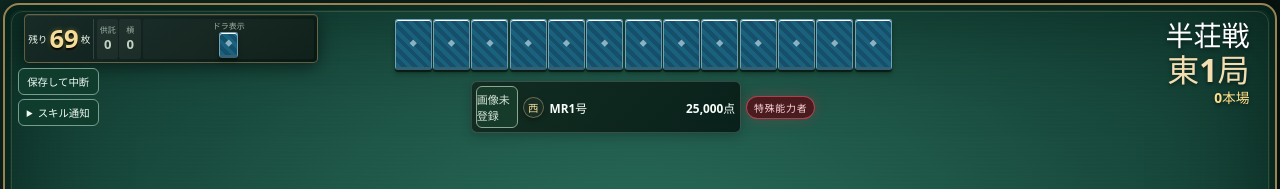
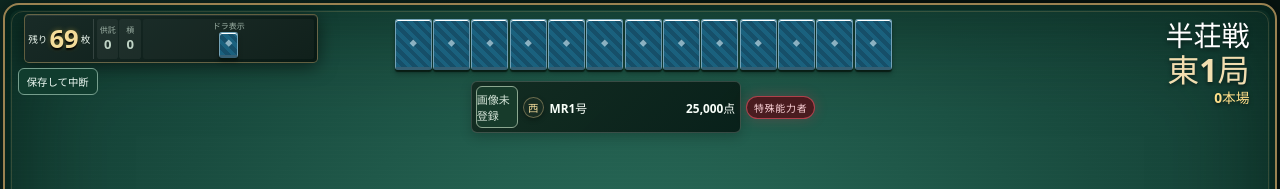
Before and after one commit to takugo20/mahjong-skill-game, a React (Vite) app: page / in a window 1280 px wide. Both pictures are taken after a click on the button "対局を開始". Shown: the top 189 px of the page. Built offline with nearby package versions, Linux system fonts and the light colour scheme.

Commit message:
Remove skill notification history button while retaining activation alerts

```diff
--- a/src/MatchTools.tsx
+++ b/src/MatchTools.tsx
@@ -42,13 +42,6 @@ export function MatchTools({ state, busy, session, onCheckpoint, onSuspend }: {
         if (onCheckpoint(state, tracking.current)) onSuspend();
         else setError("中断データを保存できないため、対局を継続しています。");
       }}>保存して中断</button>}
-      <details><summary>スキル通知</summary><div className="skill-event-list">
-        <p>発動成功を記録します。ツモ確率などの常時補正は回数に含めません。</p>
-        {(state.akuukan?.skillEvents ?? []).slice(-20).reverse().map(e => <p key={e.sequence}>
-          {PLAYER_SKILL_CATALOG.find(s => s.id === e.skillId)?.name ?? e.skillId}：{e.detail}
-        </p>)}
-        {!state.akuukan?.skillEvents?.length && <p>発動の記録はまだありません。</p>}
-      </div></details>
     </div>
     {notice && <div className="skill-toast" role="status">{notice}</div>}
     {error && <div className="feature-error" role="alert">{error}<button onClick={() => {
```
